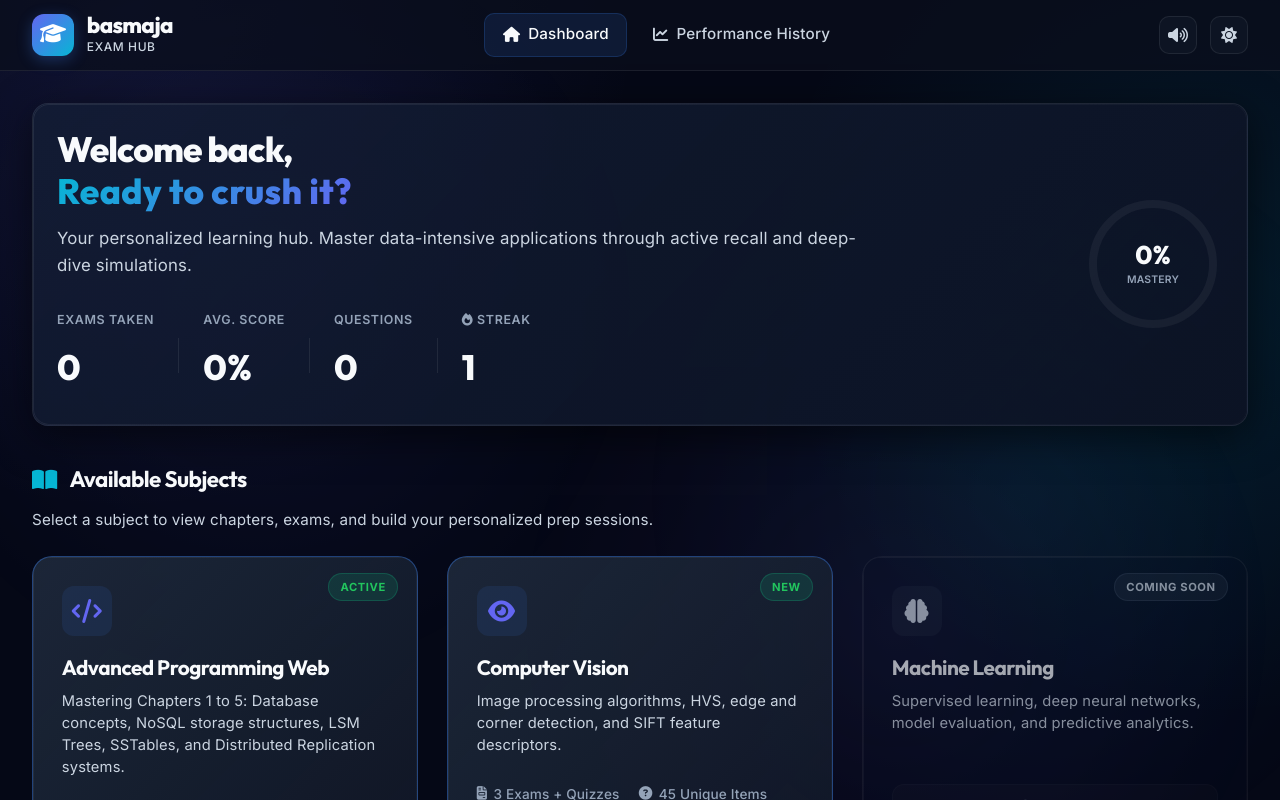
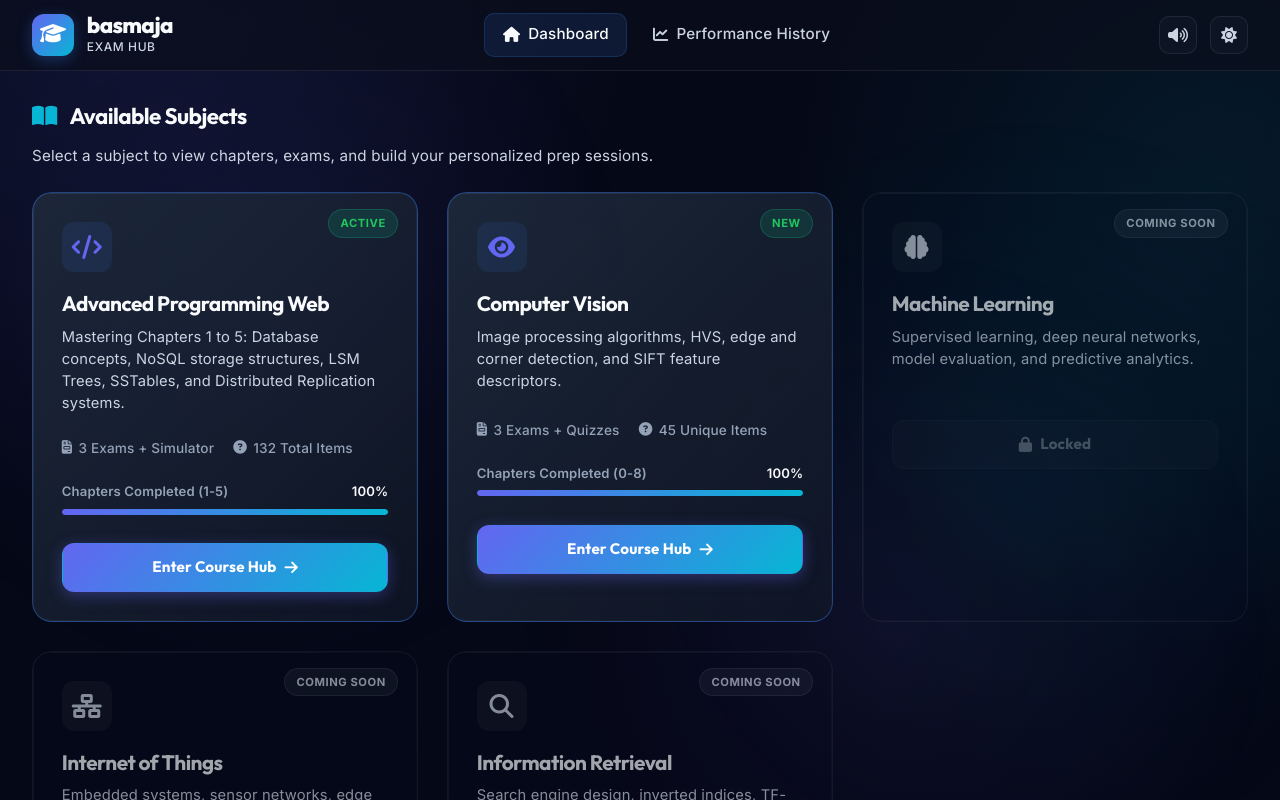
Before and after one commit to Zyad256/Exams, a React (Vite) app in the folder frontend/: page / in a window 1280 px wide. Shown: the top 800 px of the page. Built offline with nearby package versions, Linux system fonts and the light colour scheme.

Commit message:
Compacted Dashboard UX by expunging the Welcome Hero banner, fast-tracking users to subjects

```diff
--- a/frontend/src/components/dashboard/Dashboard.jsx
+++ b/frontend/src/components/dashboard/Dashboard.jsx
@@ -13,54 +13,7 @@ export default function Dashboard() {
     const cvUniqueCount = getUniqueQuestionCount('cv');
     return (
         <section id="view-dashboard" className="app-view active">
-            {/* Hero Section */}
-            <div className="card dashboard-hero card-glow">
-                <div className="hero-content">
-                    <h1 className="hero-title">Welcome back,<br /><span className="text-gradient">Ready to crush it?</span></h1>
-                    <p className="hero-subtitle">Your personalized learning hub. Master data-intensive applications through active recall and deep-dive simulations.</p>
 
-                    <div className="stats-quick-grid">
-                        <div className="stat-quick-item">
-                            <span className="stat-label">Exams Taken</span>
-                            <span className="stat-value" id="dash-exams-taken">0</span>
-                        </div>
-                        <div className="stat-divider"></div>
-                        <div className="stat-quick-item">
-                            <span className="stat-label">Avg. Score</span>
-                            <span className="stat-value text-accent" id="dash-avg-score">0%</span>
-                        </div>
-                        <div className="stat-divider"></div>
-                        <div className="stat-quick-item">
-                            <span className="stat-label">Questions</span>
-                            <span className="stat-value" id="dash-q-answered">0</span>
-                        </div>
-                        <div className="stat-divider"></div>
-                        <div className="stat-quick-item">
-                            <span className="stat-label"><i className="fa-solid fa-fire text-orange"></i> Streak</span>
-                            <span className="stat-value text-orange" id="dash-streak">1</span>
-                        </div>
-                    </div>
-                </div>
-                <div className="hero-graphics">
-                    {/* Progress Ring Visuals */}
-                    <div className="progress-ring-container">
-                        <svg className="progress-ring-svg" width="140" height="140">
-                            <circle cx="70" cy="70" r="60" fill="transparent" stroke="rgba(255,255,255,0.05)" strokeWidth="8"/>
-                            <circle className="progress-ring-bar" cx="70" cy="70" r="60" fill="transparent" stroke="url(#primaryGradient)" strokeWidth="8" strokeDasharray="377" strokeDashoffset="377" strokeLinecap="round" id="dash-progress-ring"/>
-                            <defs>
-                                <linearGradient id="primaryGradient" x1="0%" y1="0%" x2="100%" y2="0%">
-                                    <stop offset="0%" stopColor="var(--color-primary)" />
-                                    <stop offset="100%" stopColor="var(--color-accent)" />
-                                </linearGradient>
-                            </defs>
-                        </svg>
-                        <div className="progress-ring-text">
-                            <span className="progress-percent" id="dash-progress-text">0%</span>
-                            <span className="progress-sub">Mastery</span>
-                        </div>
-                    </div>
-                </div>
-            </div>
 
             {/* Subject Section Title */}
             <div className="section-header-row">
```
